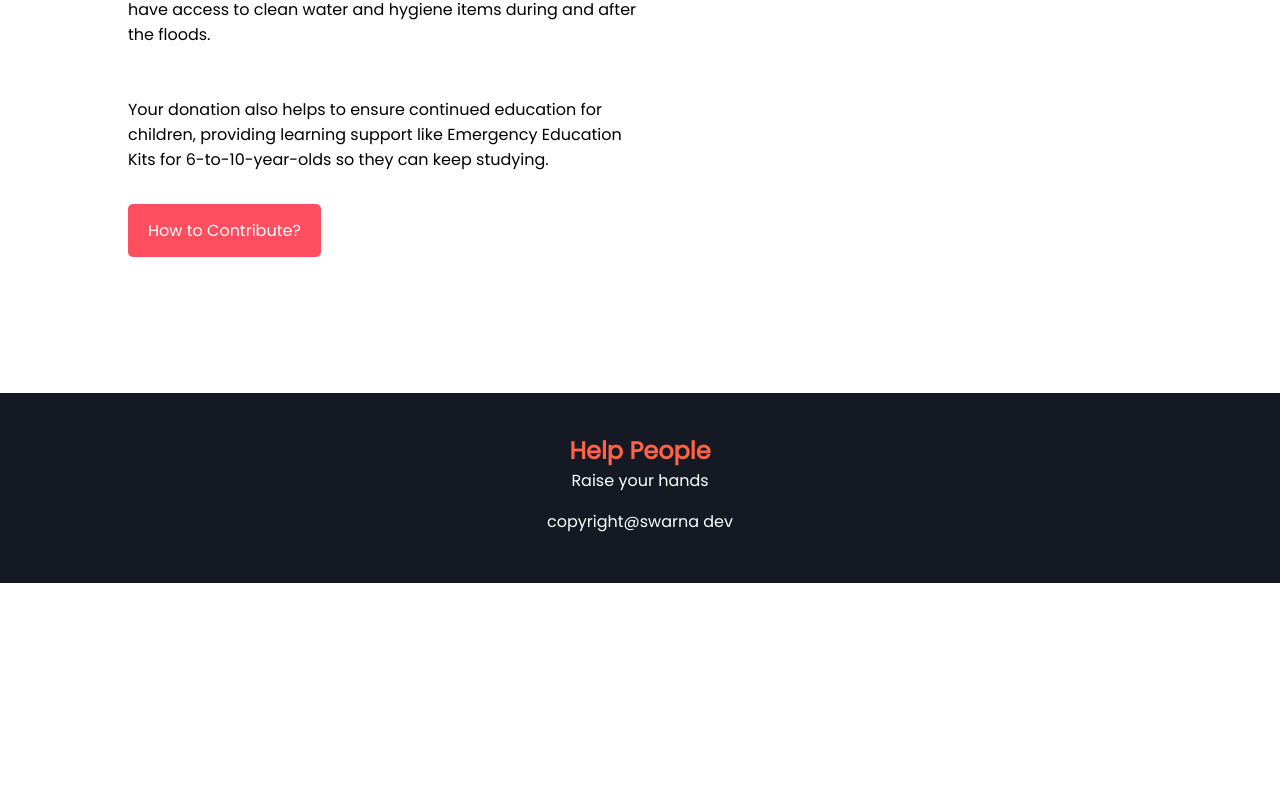
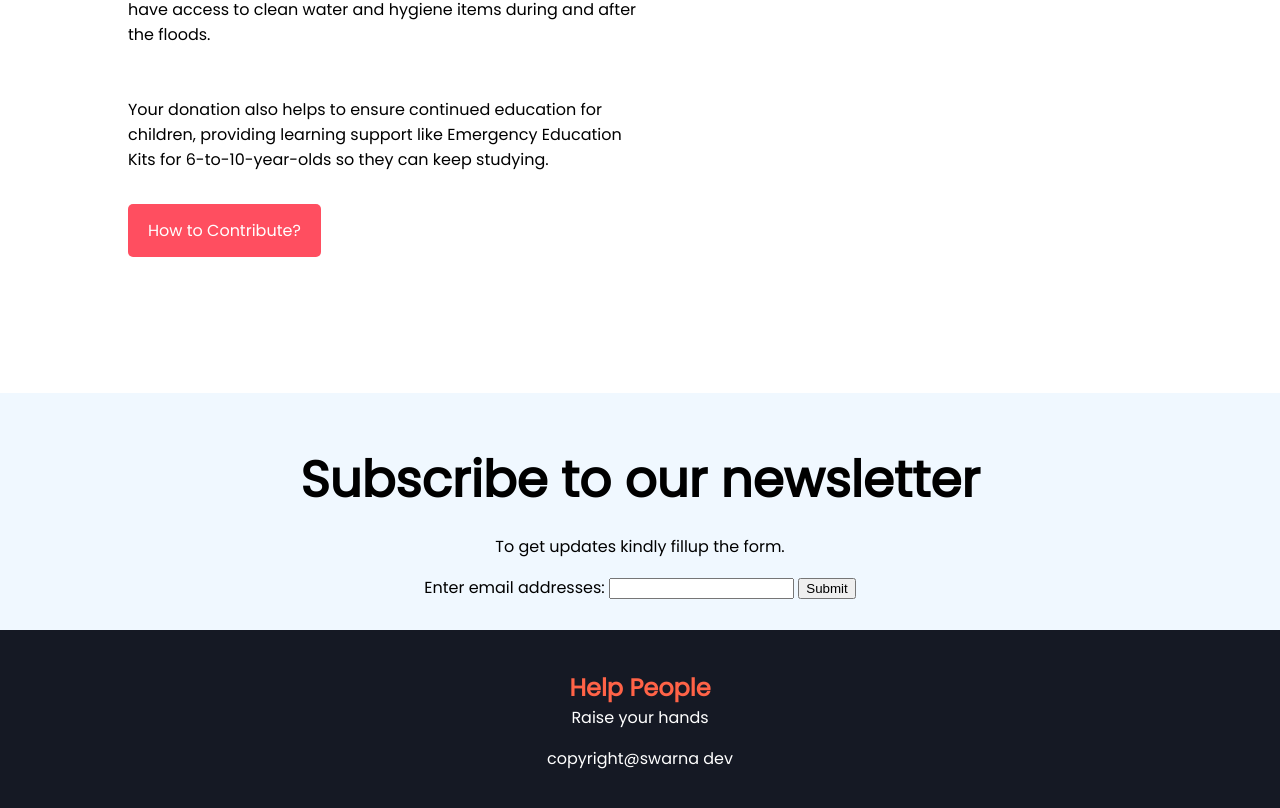
Before and after one commit to swarnadevbd/donation-website, a plain HTML site: page index.html in a window 1280 px wide. Shown: the part 2787-3595 px from the top of the page. Before the commit the page ends 3370 px from the top, so only its background shows below. Drawn offline with Linux system fonts and the light colour scheme.

Commit message:
newsletter

```diff
--- a/index.html
+++ b/index.html
@@ -137,6 +137,16 @@
             <img src="images/donation12.png" alt="swarna's img">
         </div>
     </section>
+    <section>
+        <div class="newsletter-section">
+            <h1>Subscribe to our newsletter</h1>
+            <p>To get updates kindly fillup the form. </p>
+            <form action="/action_page.php">
+                <label for="emails">Enter email addresses:</label>
+                <input type="email" id="emails" name="emails" multiple>
+                <input type="submit">
+        </div>
+    </section>
 </body>
 <footer>
     <h2>Help People</h2>
--- a/style.css
+++ b/style.css
@@ -174,3 +174,10 @@ input[type=text] {
 form {
     padding-bottom: 30px;
 }
+
+.newsletter-section {
+    padding-top: 50px;
+    margin: auto;
+    text-align: center;
+    background-color: aliceblue;
+}
```
